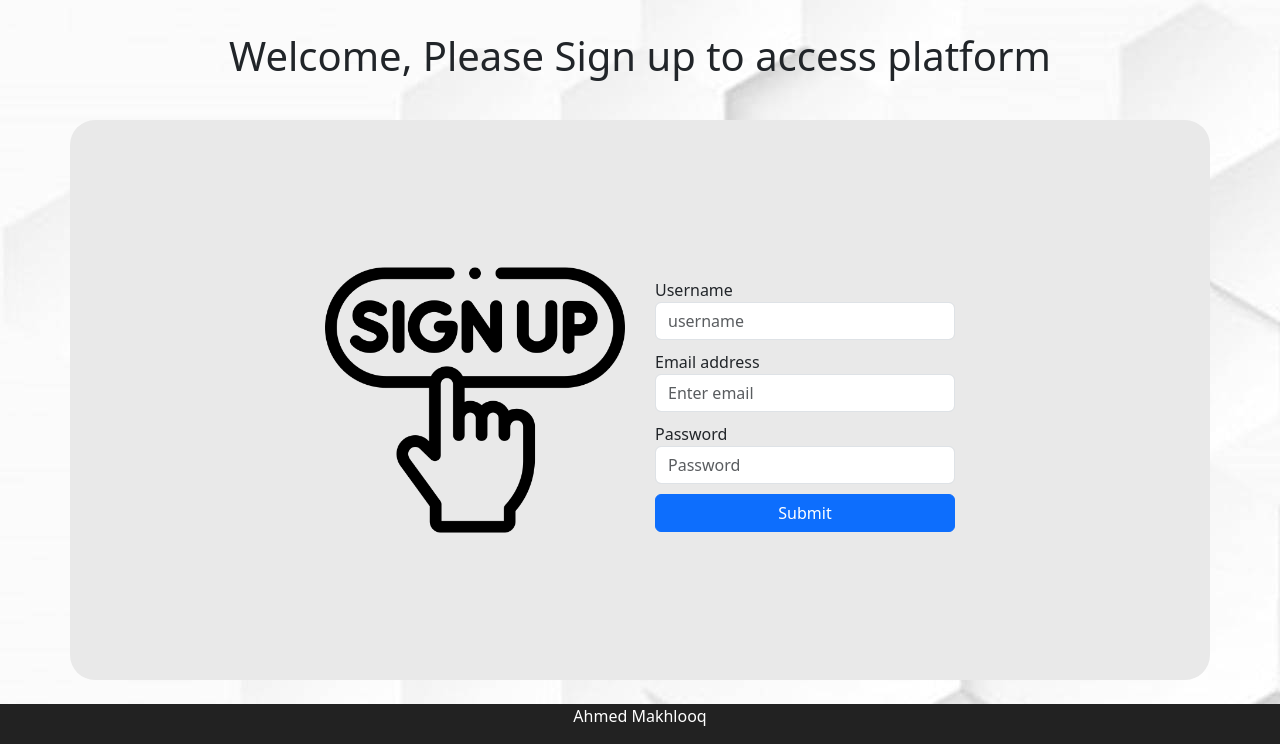
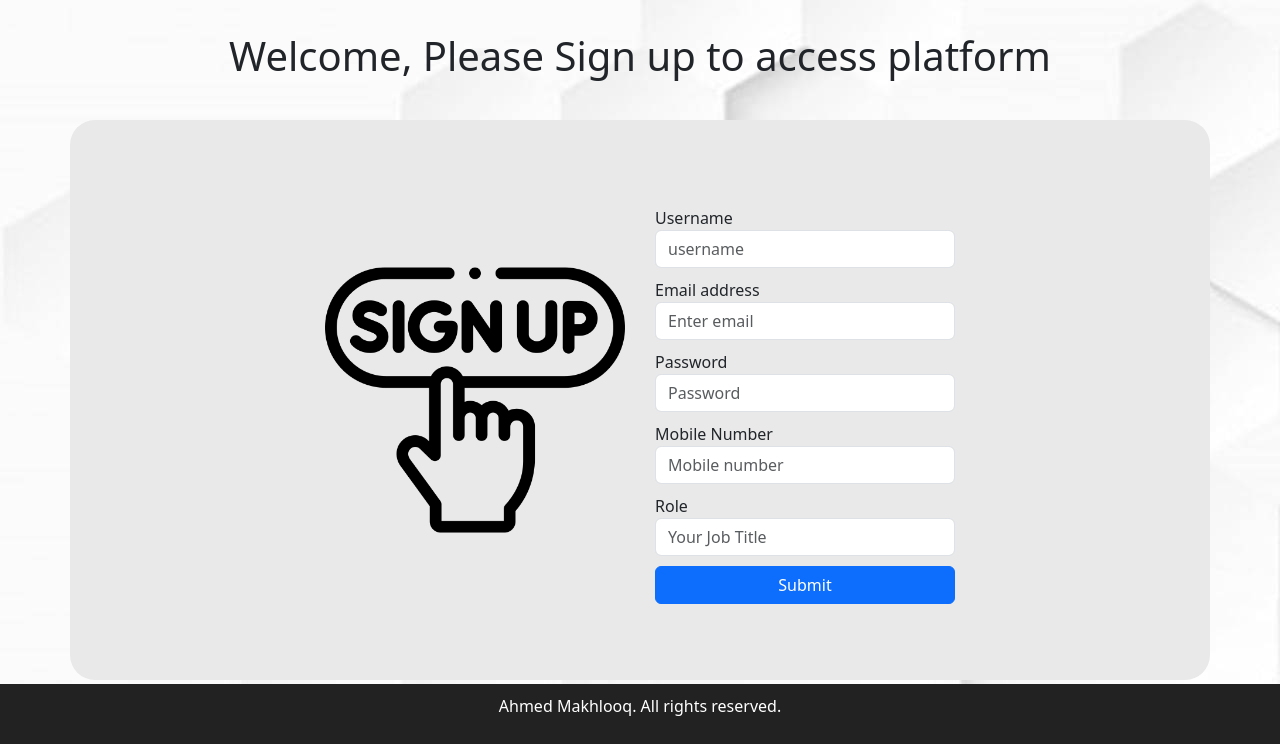
Before and after one commit to AhmedMakhlooqDev/php_BAB_test, a PHP site: page /interface/register.php in a window 1280 px wide. Shown: the part 56-800 px from the top of the page. Run offline with PHP 8.4, Linux system fonts and the light colour scheme.

Commit message:
added more content in the register

```diff
--- a/CSS/dashboard.css
+++ b/CSS/dashboard.css
@@ -9,7 +9,7 @@
     display: flex;
     justify-content: center;
     align-items: center;
-    height: 10vh;
+    height: 20vh;
 }
 
 body{
--- a/css/footer.css
+++ b/css/footer.css
@@ -9,4 +9,5 @@
     background-color: rgb(34, 34, 34);
     color: white;
     text-align: center;
+    padding: 10px;
 }
--- a/footer.php
+++ b/footer.php
@@ -12,7 +12,7 @@
 
 <div class="footerLow">
 
-    <p>Ahmed Makhlooq</p>
+    <p>Ahmed Makhlooq. All rights reserved.</p>
 
 </div>
 
--- a/interface/dashboard.php
+++ b/interface/dashboard.php
@@ -77,7 +77,7 @@ if (isset($_POST['checkout'])) {
 
 <body>
     <div class="title">
-        <h1>Welcome basic user </h1>
+        <h1>Employee Dashboard</h1>
     </div>
     <form method="post">
 
--- a/interface/register.php
+++ b/interface/register.php
@@ -78,6 +78,16 @@ if (isset($_POST['submit'])) {
                 <input type="password" class="form-control" placeholder="Password" name="password">
             </div>
 
+            <div class="form-group">
+                <label for="exampleInputEmail1">Mobile Number</label>
+                <input type="number" class="form-control"  placeholder="Mobile number" name="number">
+            </div>
+
+            <div class="form-group">
+                <label for="exampleInputEmail1">Role</label>
+                <input type="text" class="form-control"  placeholder="Your Job Title" name="role">
+            </div>
+
             <button type="submit" name="submit" class="btn btn-primary">Submit</button>
         </form>
     </div>
```
Also changed, not shown: interface/admin.php (+44 -0 lines), interface/login.php (+1 -9 lines).
